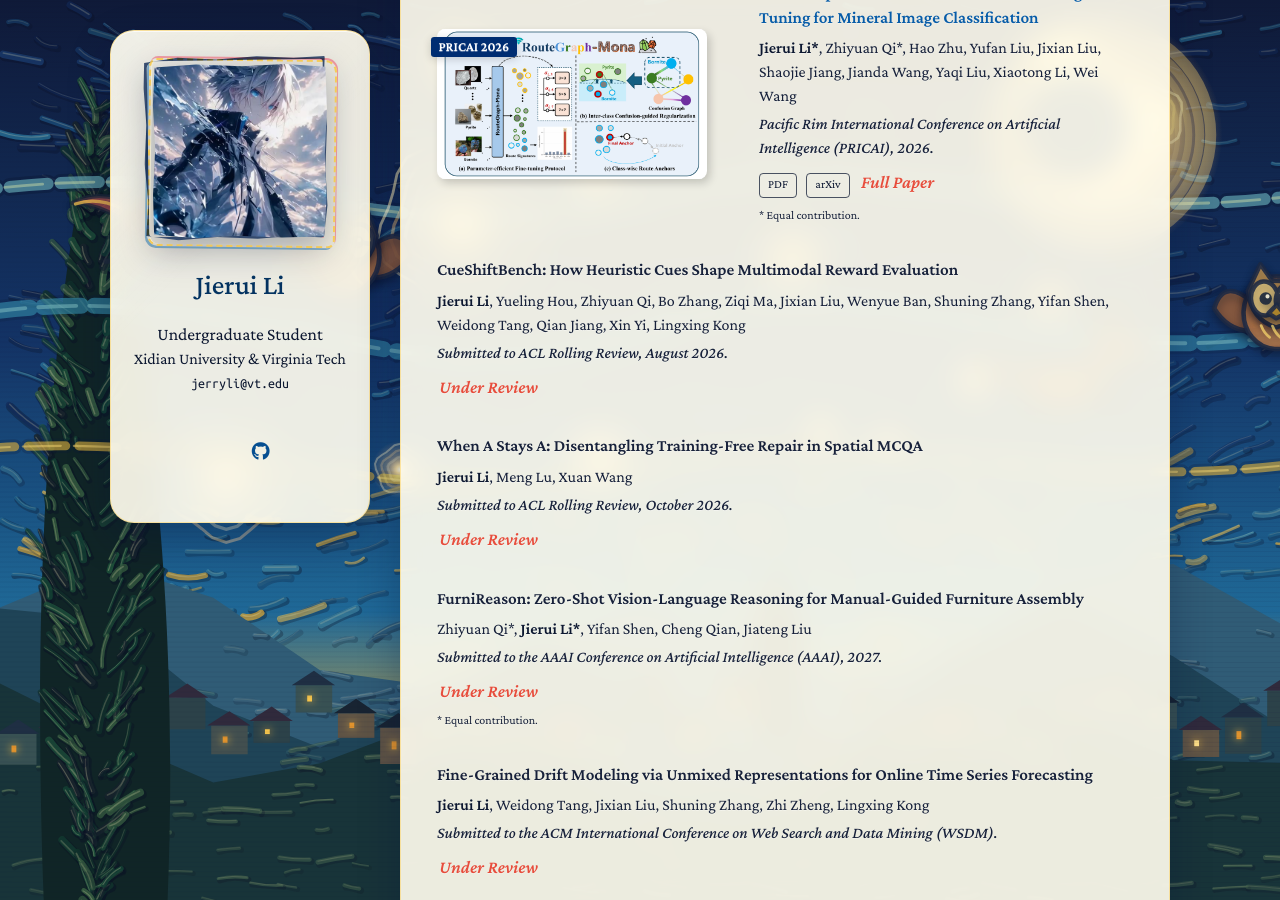
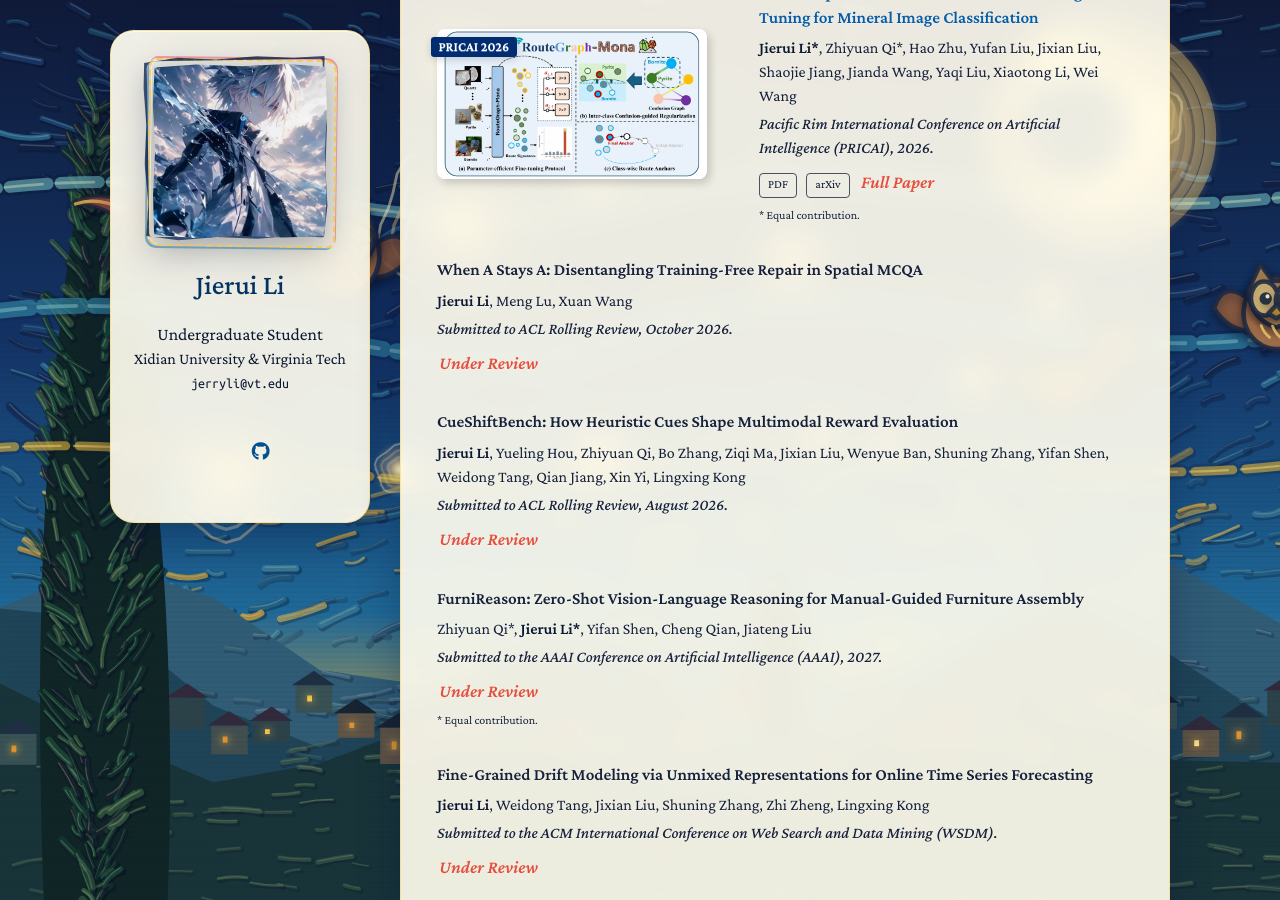
Before and after one commit to JRLi12/JRLi12.github.io, a Jekyll site: the page built from index.md, in a window 1280 px wide and 900 px high, scrolled down 2140 px. Built offline with Jekyll 4.4.1, drawn with Linux system fonts in a browser that asks for light colours; a style sheet for code colours, icons or effects is not loaded; our own code applies the rules of GitHub Pages for plain Markdown files.

```diff
--- a/_data/publications.yml
+++ b/_data/publications.yml
@@ -31,17 +31,16 @@ main:
     notes: "Full Paper"
     others: "* Equal contribution."
 
+  - title: "When A Stays A: Disentangling Training-Free Repair in Spatial MCQA"
+    authors: "<strong>Jierui Li</strong>, Meng Lu, Xuan Wang"
+    conference_short: "ACL ARR"
+    conference: "Submitted to ACL Rolling Review, October 2026."
+    notes: "Under Review"
+
   - title: "CueShiftBench: How Heuristic Cues Shape Multimodal Reward Evaluation"
     authors: "<strong>Jierui Li</strong>, Yueling Hou, Zhiyuan Qi, Bo Zhang, Ziqi Ma, Jixian Liu, Wenyue Ban, Shuning Zhang, Yifan Shen, Weidong Tang, Qian Jiang, Xin Yi, Lingxing Kong"
     conference_short: "ACL ARR"
     conference: "Submitted to ACL Rolling Review, August 2026."
-    notes: "Under Review"
-
-
-  - title: "When A Stays A: Disentangling Training-Free Repair in Spatial MCQA"
-    authors: "<strong>Jierui Li</strong>, Meng Lu, Xuan Wang"
-    conference_short: "ACL ARR"
-    conference: "Submitted to ACL Rolling Review, October 2026."
     notes: "Under Review"
 
   - title: "FurniReason: Zero-Shot Vision-Language Reasoning for Manual-Guided Furniture Assembly"
```
